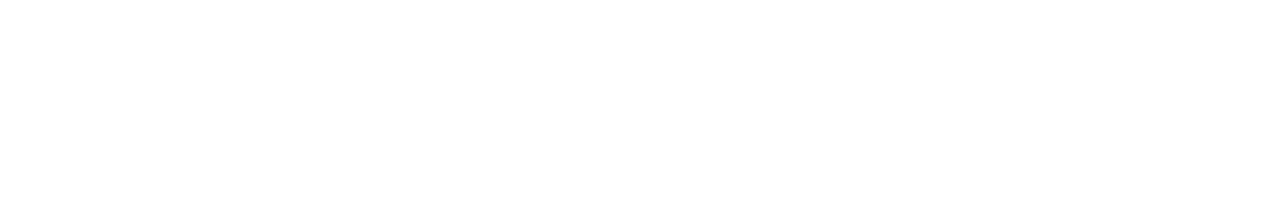
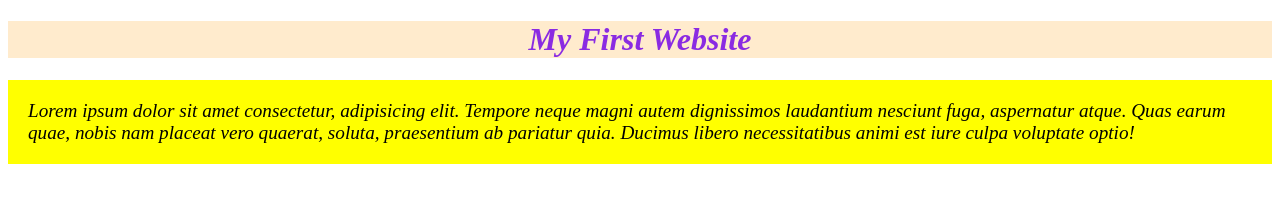
Before and after one commit to mehedi428/My-first-github-repository, a plain HTML site: page index.html in a window 1280 px wide. Drawn offline with Linux system fonts and the light colour scheme.

Commit message:
added the first github

```diff
--- a/index.html
+++ b/index.html
@@ -4,8 +4,12 @@
     <meta charset="UTF-8">
     <meta name="viewport" content="width=device-width, initial-scale=1.0">
     <title>My First Github repositori</title>
+    <link rel="stylesheet" href="style.css">
 </head>
 <body>
-
+    <var>
+        <h1>My First Website</h1>
+       <p>Lorem ipsum dolor sit amet consectetur, adipisicing elit. Tempore neque magni autem dignissimos laudantium nesciunt fuga, aspernatur atque. Quas earum quae, nobis nam placeat vero quaerat, soluta, praesentium ab pariatur quia. Ducimus libero necessitatibus animi est iure culpa voluptate optio!</p>
+    </var>
 </body>
 </html>
--- /dev/null
+++ b/style.css
@@ -0,0 +1,11 @@
+h1{
+    color: blueviolet;
+    background-color: blanchedalmond;
+    text-align: center;
+}
+
+p{
+    background-color: yellow;
+    padding: 20px;
+    font-size: larger;
+}
```
